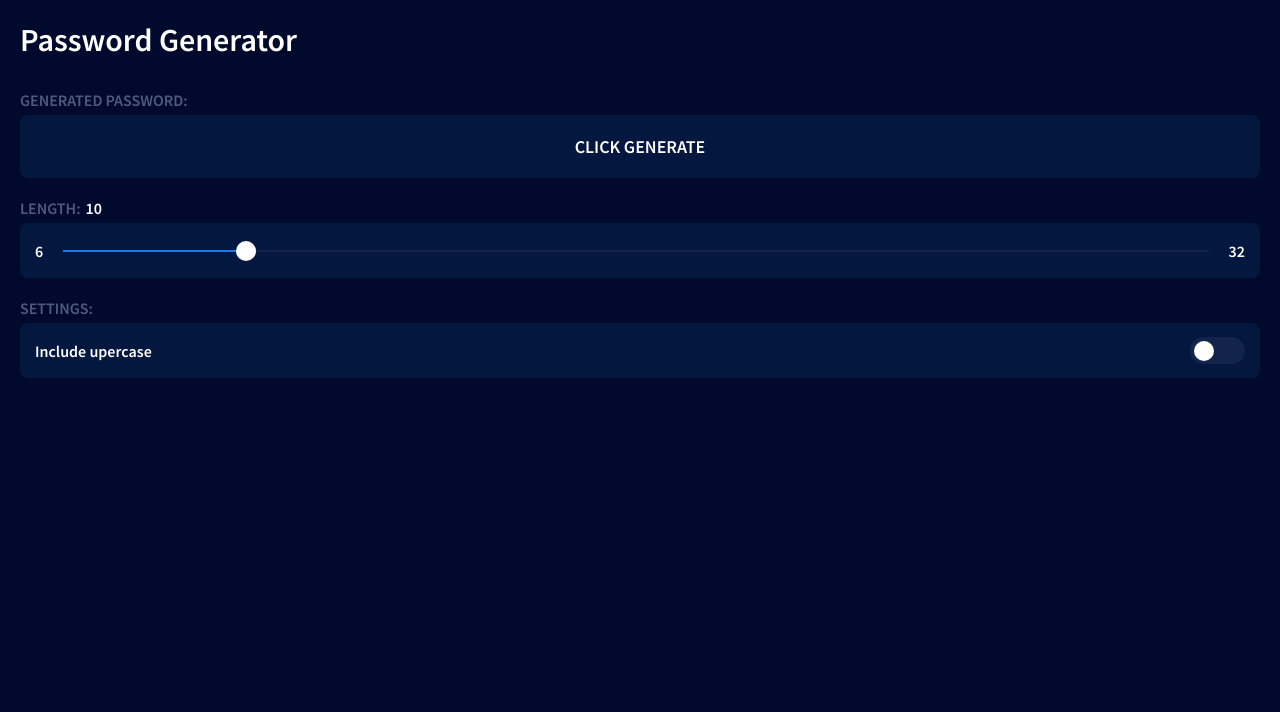
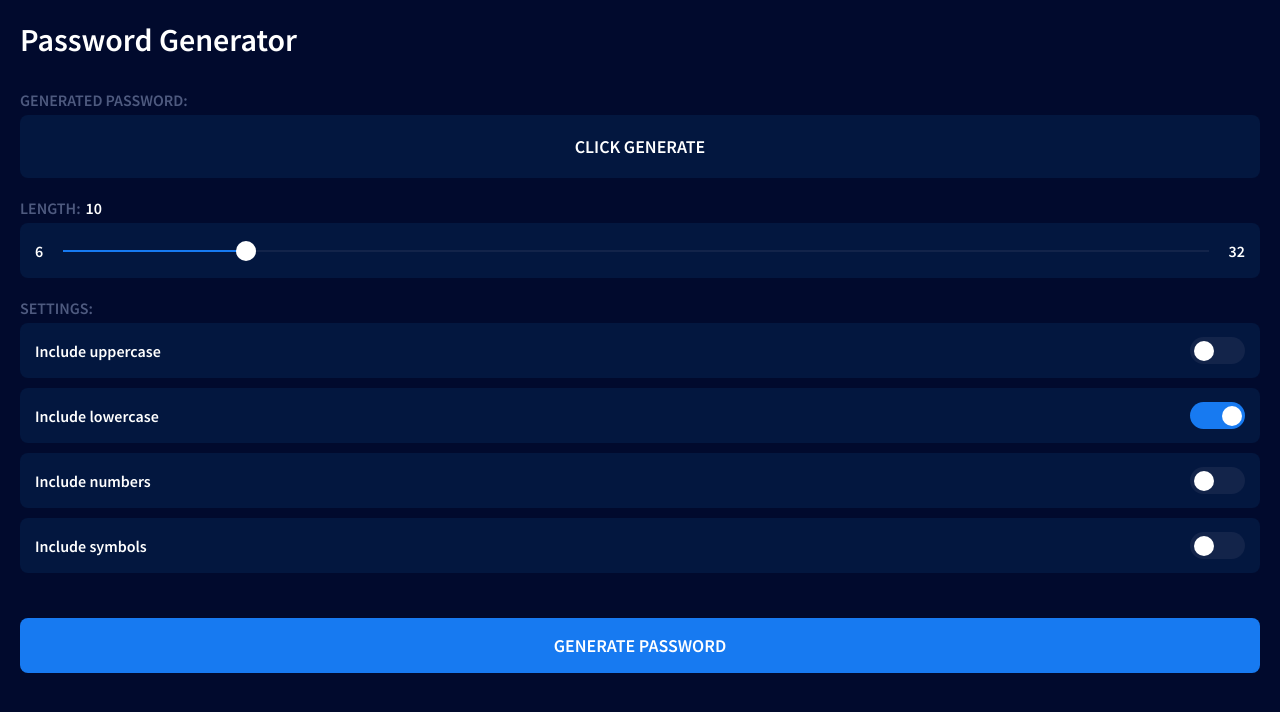
Before and after one commit to rolwane/password-generator, a React (Create React App) app: page / in a window 1280 px wide. Shown: the top 712 px of the page. Built offline with nearby package versions, Linux system fonts and the light colour scheme.

Commit message:
add setting options and create generate button

```diff
--- a/src/components/App/App.jsx
+++ b/src/components/App/App.jsx
@@ -7,6 +7,7 @@ import Display from '../Display/Display';
 import Legend from '../Legend/Legend';
 import RangeInput from '../RangeInput/RangeInput';
 import Settings from '../Settings/Settings';
+import GenerateButton from '../GenerateButton/GenerateButton';
 
 function App() {
   const { length } = useContext(Context);
@@ -27,6 +28,8 @@ function App() {
       <Legend>settings:</Legend>
       <Settings />
 
+      <GenerateButton />
+
     </section>
   );
 }
--- /dev/null
+++ b/src/components/GenerateButton/GenerateButton.css
@@ -0,0 +1,22 @@
+.generate-button {
+  align-items: center;
+  background-color: var(--blue);
+  border: none;
+  border-radius: 8px;
+  color: white;
+  display: flex;
+  font-size: 18px;
+  font-weight: 600;
+  justify-content: center;
+  height: 55px;
+  margin: 45px 0 0;
+  outline: none;
+  padding: 15px;
+  text-transform: uppercase;
+  width: 100%;
+}
+
+.generate-button:disabled {
+  background-color: #13244A;
+  color: #3c4d72;
+}
--- /dev/null
+++ b/src/components/GenerateButton/GenerateButton.jsx
@@ -0,0 +1,39 @@
+import React, { useState, useContext, useEffect } from 'react';
+import Context from '../../context/Context';
+
+import './GenerateButton.css';
+
+function GenerateButton() {
+  const [isDisabled, setIsDisabled] = useState(true);
+
+  const {
+    uppercase,
+    lowercase,
+    numbers,
+    symbols,
+  } = useContext(Context);
+
+  useEffect(() => {
+    const status = uppercase || lowercase || numbers || symbols;
+    setIsDisabled(!status);
+  }, [uppercase, lowercase, numbers, symbols]);
+
+  const handleGeneratePassword = () => {
+
+  };
+
+  return (
+
+    <button
+      type="button"
+      className="generate-button"
+      disabled={isDisabled}
+      onClick={handleGeneratePassword}
+    >
+      generate password
+    </button>
+
+  );
+}
+
+export default GenerateButton;
--- a/src/components/Option/Option.css
+++ b/src/components/Option/Option.css
@@ -8,7 +8,7 @@
   font-weight: 600;
   justify-content: space-between;
   height: 55px;
-  margin: 5px 0 20px;
+  margin: 5px 0 10px;
   padding: 15px;
   width: 100%;
 }
--- a/src/components/Settings/Settings.jsx
+++ b/src/components/Settings/Settings.jsx
@@ -1,16 +1,44 @@
-import React from 'react';
+import React, { useContext } from 'react';
+import Context from '../../context/Context';
 
 // imported components
 import Option from '../Option/Option';
-import ToggeButton from '../ToggleButton/ToggleButton';
+import ToggleButton from '../ToggleButton/ToggleButton';
 
 function Settings() {
+  const {
+    uppercase,
+    lowercase,
+    numbers,
+    symbols,
+
+    setUppercase,
+    setLowercase,
+    setNumbers,
+    setSymbols,
+  } = useContext(Context);
+
   return (
     <div className="container-settings">
 
       <Option>
-        Include upercase
-        <ToggeButton />
+        Include uppercase
+        <ToggleButton setting={setUppercase} initialValue={uppercase} />
+      </Option>
+
+      <Option>
+        Include lowercase
+        <ToggleButton setting={setLowercase} initialValue={lowercase} />
+      </Option>
+
+      <Option>
+        Include numbers
+        <ToggleButton setting={setNumbers} initialValue={numbers} />
+      </Option>
+
+      <Option>
+        Include symbols
+        <ToggleButton setting={setSymbols} initialValue={symbols} />
       </Option>
 
     </div>
--- a/src/components/ToggleButton/ToggleButton.jsx
+++ b/src/components/ToggleButton/ToggleButton.jsx
@@ -1,8 +1,14 @@
-import React, { useState } from 'react';
+import React, { useState, useEffect } from 'react';
+import propTypes from 'prop-types';
+
 import './ToggleButton.css';
 
-function ToggeButton() {
-  const [status, setStatus] = useState(false);
+function ToggeButton({ setting, initialValue }) {
+  const [status, setStatus] = useState(initialValue);
+
+  useEffect(() => {
+    setting(status);
+  }, [status]);
 
   return (
 
@@ -19,3 +25,8 @@ function ToggeButton() {
 }
 
 export default ToggeButton;
+
+ToggeButton.propTypes = {
+  setting: propTypes.func,
+  initialValue: propTypes.bool,
+}.isRequired;
--- a/src/context/Provider.jsx
+++ b/src/context/Provider.jsx
@@ -5,9 +5,31 @@ import Context from './Context';
 
 function Provider({ children }) {
   const [length, setLength] = useState(10);
+  const [uppercase, setUppercase] = useState(false);
+  const [lowercase, setLowercase] = useState(true);
+  const [numbers, setNumbers] = useState(false);
+  const [symbols, setSymbols] = useState(false);
+
+  const [password, setPassword] = useState('');
+
+  const value = {
+    length,
+    uppercase,
+    lowercase,
+    numbers,
+    symbols,
+    password,
+
+    setLength,
+    setUppercase,
+    setLowercase,
+    setNumbers,
+    setSymbols,
+    setPassword,
+  };
 
   return (
-    <Context.Provider value={{ length, setLength }}>
+    <Context.Provider value={value}>
       { children }
     </Context.Provider>
   );
```
